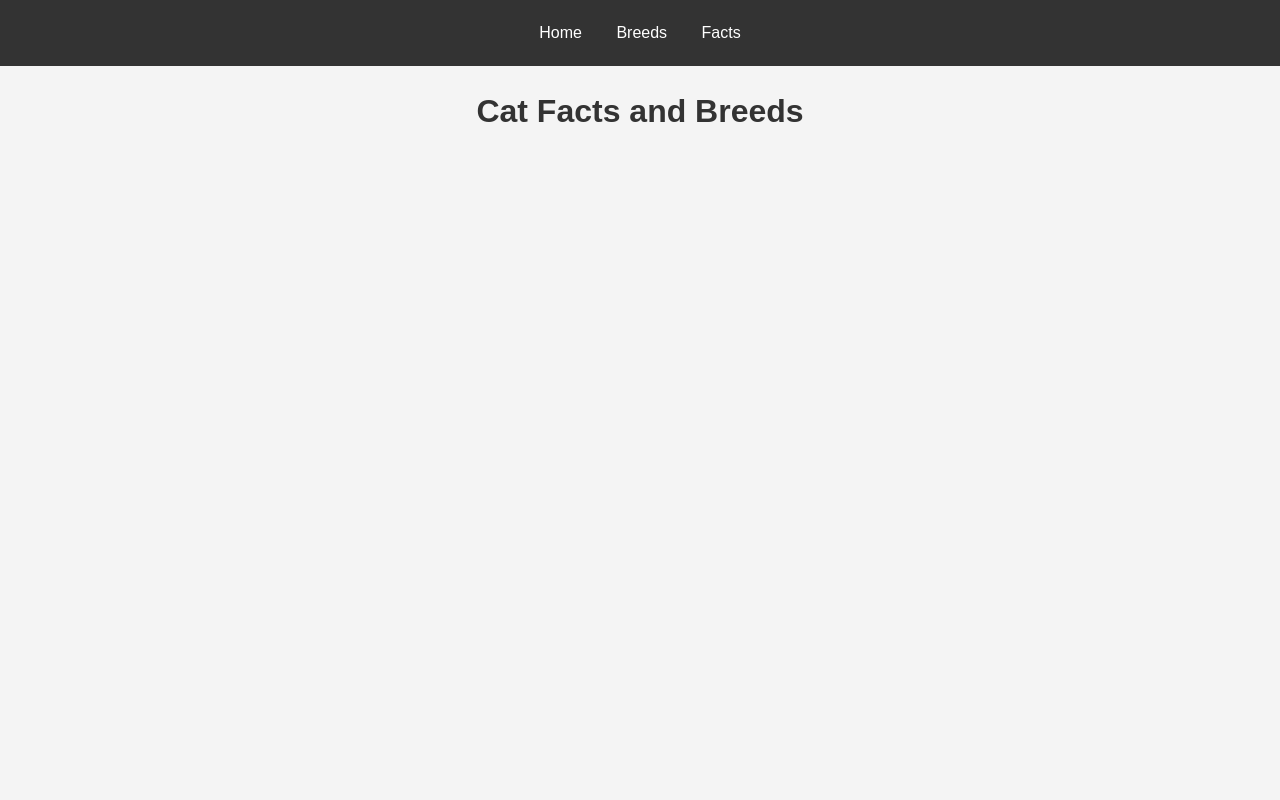
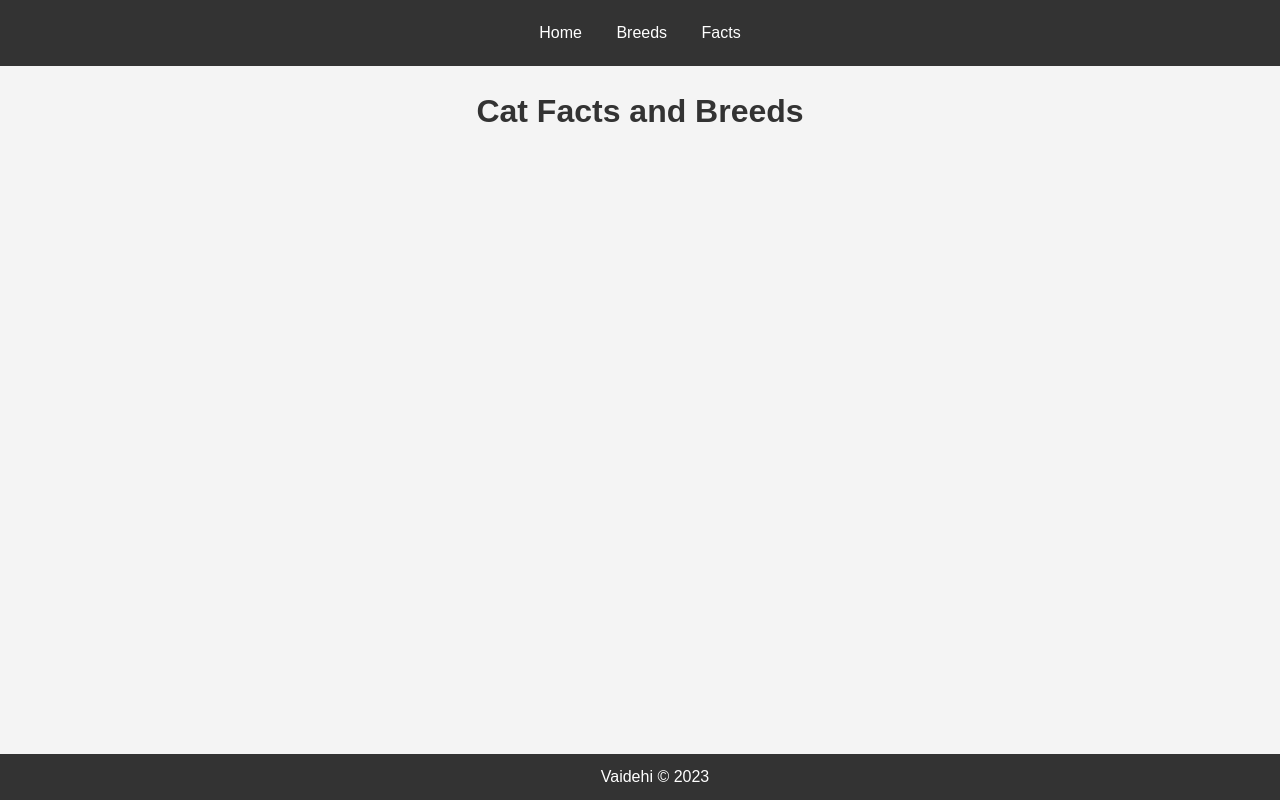
Before and after one commit to kranthi0003/node-app, a website: page public/index.html in a window 1280 px wide. Drawn offline with Linux system fonts and the light colour scheme; no server answers.

Commit message:
Update index.html

```diff
--- a/public/index.html
+++ b/public/index.html
@@ -66,6 +66,8 @@
         fetchRandomBreed();
         fetchRandomFact();
     </script>
-
+    <footer>
+        Vaidehi © 2023
+    </footer>
 </body>
 </html>
```
